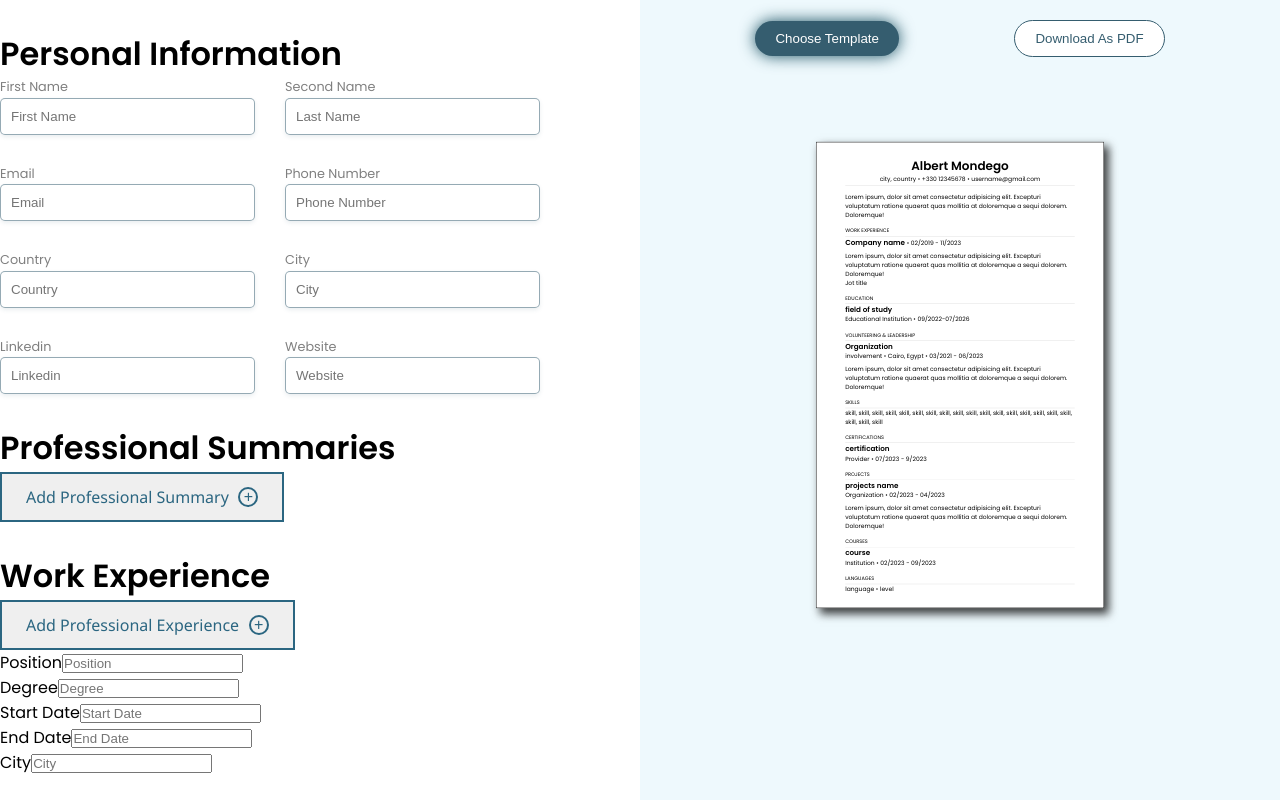
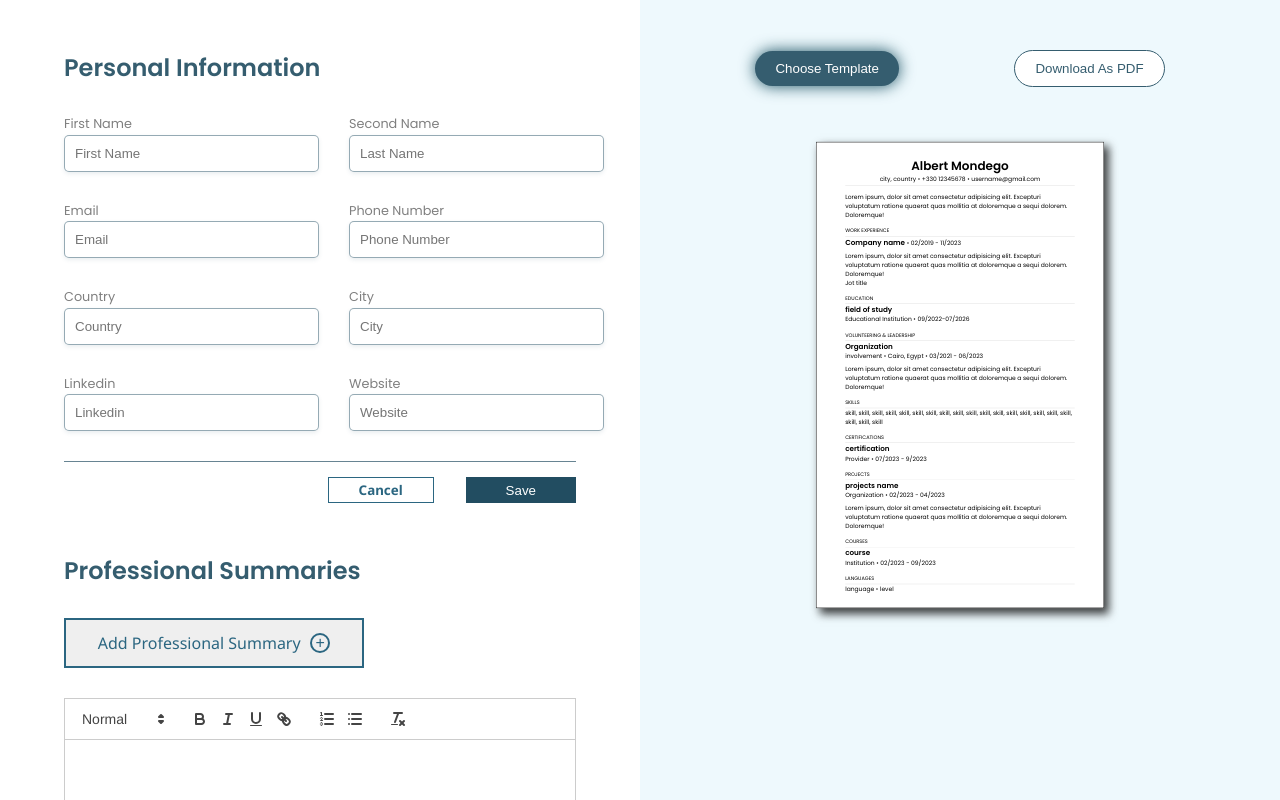
Before and after one commit to Rick-and-Bora3y-Devs/Resume-Builder, a React (Vite) app: page /maker in a window 1280 px wide. Built offline with nearby package versions, Linux system fonts and the light colour scheme.

Commit message:
angry face gedaann

```diff
--- a/src/Css/AddBtn.module.css
+++ b/src/Css/AddBtn.module.css
@@ -5,10 +5,10 @@
     border: 2px solid #2B6681;
     display: flex;
     padding: 0.75rem 1.5rem;
-    justify-content: space-around;
+    justify-content: center;
     align-items: center;
     gap: 0.6rem;
-    width: fit-content;
+    width: 300px;
 }
 
 .circle{
--- a/src/Css/Resume.module.css
+++ b/src/Css/Resume.module.css
@@ -26,7 +26,7 @@ html{
 
 .Controls{
 
-    margin-top: 20px;
+    margin-top: 50px;
 
     height: 10vh;
     width: 50vw;
@@ -70,7 +70,7 @@ html{
 .resume{
     background-color: white;
     border: 1px solid black;
-    transform: translateY(-200px) scaleX(0.45) scaleY(0.45);
+    transform: translateY(-230px) scaleX(0.45) scaleY(0.45);
 
     -webkit-box-shadow: 10px 10px 19px 2px rgba(0,0,0,0.75);
     -moz-box-shadow: 10px 10px 19px 2px rgba(0,0,0,0.75);
@@ -87,18 +87,26 @@ html{
     height: 100vh;
     width: 50vw;
 
-    padding-top: 30px;
+    padding-top: 50px;
+    padding-bottom: 50px;
 
     display: flex;
     flex-direction: column;
-    gap: 30px;}
+    gap: 50px;
 
     overflow: scroll;
+}
+
+.sec {
+    width: 80%;
+    margin: 0 auto;
+
+    display: flex;
+    flex-direction: column;
+    gap: 30px;
+}
 
 .Heading{
-    margin-top: 20px;
-    margin-left: 20px;
-
     font-size: 1.5rem;
     font-weight: 700;
     color: #355D6F;
@@ -133,3 +141,16 @@ html{
 .Inputs input:focus{
     outline: none;
 }
+
+.dates {
+    flex-direction: row !important;
+    gap: 5% !important;
+}
+
+.start, .end {
+    width: 47.5%;
+}
+
+.skill {
+    grid-column: 1/-1;
+}
--- a/src/Pages/ResumeBuilder.jsx
+++ b/src/Pages/ResumeBuilder.jsx
@@ -60,19 +60,23 @@ function ResumeBuilder()
                                </div>
 
                             </div>
+                        <SaveCancelBtn />
                     </div>
 
 
                     <div className={styles.sec}>
                         <h1 className={styles.Heading}>Professional Summaries</h1>
                         <AddBtn text={"Add Professional Summary"}/>
+                        <TextEditor />
+                        <br />
+                        <SaveCancelBtn />
                     </div>
 
 
                     <div className={styles.sec}>
                         <h1 className={styles.Heading}>Work Experience</h1>
                         <AddBtn text={"Add Professional Experience"}/>
-
+                        <div className={styles.Inputs}>
                             <div>
                                 <label>Position</label>
                                 <input type="text" placeholder="Position" />
@@ -83,12 +87,12 @@ function ResumeBuilder()
                                 <input type="text" placeholder="Degree" />
                             </div>
 
-                        <div>
-                            <div>
+                            <div className={styles.dates}>
+                                <div className={styles.start}>
                                     <label>Start Date</label>
                                     <input type="text" placeholder="Start Date" />
                                 </div>
-                            <div>
+                                <div className={styles.end}>
                                     <label>End Date</label>
                                     <input type="text" placeholder="End Date" />
                                 </div>
@@ -99,16 +103,22 @@ function ResumeBuilder()
                                 <input type="text" placeholder="City" />
                             </div>
                         </div>
+                        <TextEditor />
+                        <br/>
+                        <SaveCancelBtn />
+                    </div>
 
 
                     <div className={styles.sec}>
                         <h1 className={styles.Heading}>Education</h1>
                         <AddBtn text={"Add Education"}/>
+                        <SaveCancelBtn />
                     </div>
 
                     <div className={styles.sec}>
                         <h1 className={styles.Heading}>Languages</h1>
                         <AddBtn text={"Add Language"}/>
+                        <div className={styles.Inputs}>
                             <div>
                                 <label>Language</label>
                                 <input type="text" placeholder="Language" />
@@ -119,10 +129,16 @@ function ResumeBuilder()
                                 <input type="text" placeholder="Proficiency" />
                             </div>
                         </div>
+                        <TextEditor />
+                        <br/>
+                        <SaveCancelBtn />
+                    </div>
 
                 <div className={styles.sec}>
                     <h1 className={styles.Heading}>Certifications</h1>
                     <AddBtn text={"Add Certification"}/>
+
+                    <div className={styles.Inputs}>
                         <div>
                             <label>Certification</label>
                             <input type="text" placeholder="Certification" />
@@ -143,10 +159,13 @@ function ResumeBuilder()
                             <input type="text" placeholder="End Date" />
                         </div>
                     </div>
+                    <SaveCancelBtn />
+                </div>
 
                 <div className={styles.sec}>
                     <h1 className={styles.Heading}>Courses</h1>
                     <AddBtn text={"Add A Course"}/>
+                    <div className={styles.Inputs}>
                         <div>
                             <label>Course</label>
                             <input type="text" placeholder="Course" />
@@ -167,11 +186,16 @@ function ResumeBuilder()
                             <input type="text" placeholder="End Date" />
                         </div>
                     </div>
+                    <TextEditor />
+                    <br/>
+                    <SaveCancelBtn />
+                </div>
 
 
                 <div className={styles.sec}>
                     <h1 className={styles.Heading}>Projects</h1>
                     <AddBtn text={"Add A Project"}/>
+                    <div className={styles.Inputs}>
                         <div>
                             <label>Project</label>
                             <input type="text" placeholder="Course" />
@@ -192,11 +216,16 @@ function ResumeBuilder()
                             <input type="text" placeholder="End Date" />
                         </div>
                     </div>
+                    <TextEditor />
+                    <br/>
+                    <SaveCancelBtn />
+                </div>
 
 
                 <div className={styles.sec}>
                     <h1 className={styles.Heading}>Volunteering</h1>
                     <AddBtn text={"Add Experience"}/>
+                    <div className={styles.Inputs}>
                         <div>
                             <label>Organization</label>
                             <input type="text" placeholder="Course" />
@@ -217,14 +246,21 @@ function ResumeBuilder()
                             <input type="text" placeholder="End Date" />
                         </div>
                     </div>
+                    <TextEditor />
+                    <br/>
+                    <SaveCancelBtn />
+                </div>
 
                 <div className={styles.sec}>
                     <h1 className={styles.Heading}>Skills</h1>
                     <AddBtn text={"Add A Skill"}/>
-                    <div>
+                    <div className={styles.Inputs}>
+                        <div className={styles.skill}>
                             <label>New Skill</label>
                             <input type="text"/>
                         </div>
+                    </div>
+                    <SaveCancelBtn />
                 </div>
 
 
@@ -239,6 +275,7 @@ function ResumeBuilder()
                 <div className={styles.resume}>
                         {template === 1 && <Template1/>}
                 </div>
+                <SaveCancelBtn />
             </div>
         </div>
 
```
Also changed, not shown: src/Components/TextEditor.jsx (line endings or trailing spaces). Lines whose indentation alone changed are shown as unchanged.
